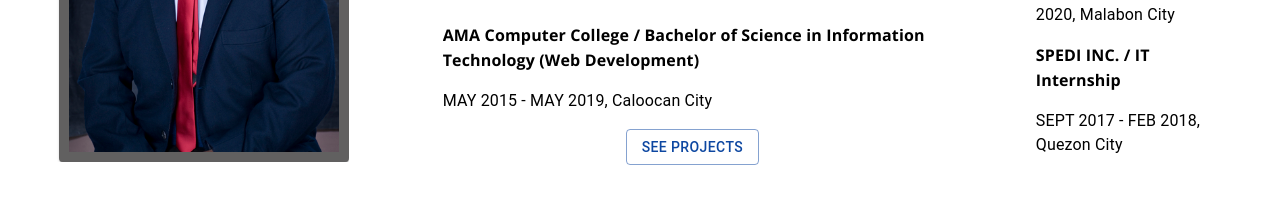
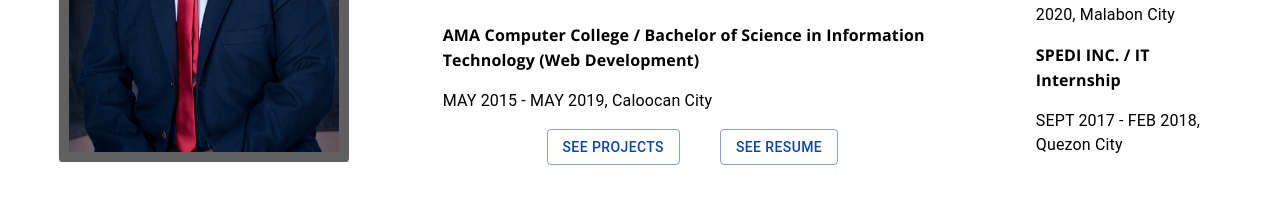
Before and after one commit to Yabetsu16/portfolio, a React (Create React App) app: page / in a window 1280 px wide. Shown: the part 1600-1819 px from the top of the page. Built offline with nearby package versions, Linux system fonts and the light colour scheme.

Commit message:
Fix See Resume button not showing on desktop

```diff
--- a/src/components/About/Profile/ProfilePanel.jsx
+++ b/src/components/About/Profile/ProfilePanel.jsx
@@ -112,6 +112,17 @@ const ProfilePanel = () => {
           >
             See Projects
           </Button>
+          <Button
+            variant="outlined"
+            href="https://docs.google.com/document/d/e/2PACX-1vQjur-wwvYVry6RxhMUjxQZWZ25a5z2IUVU5qvjrw3CE2OTPru04Skt7KEcSv0DzUnX3yr7YDAMQo3N/pub"
+            target="_blank"
+            sx={{
+              color: theme.palette.mode === 'dark' ? 'white' : 'primary',
+              marginLeft: 5
+            }}
+          >
+            See Resume
+          </Button>
         </Box>
       </Grid>
       {/* Experience list for desktop */}
@@ -212,8 +223,10 @@ const ProfilePanel = () => {
           <Button
             variant="outlined"
             href="https://docs.google.com/document/d/e/2PACX-1vQjur-wwvYVry6RxhMUjxQZWZ25a5z2IUVU5qvjrw3CE2OTPru04Skt7KEcSv0DzUnX3yr7YDAMQo3N/pub"
+            target="_blank"
             sx={{
-              color: theme.palette.mode === 'dark' ? 'white' : 'primary'
+              color: theme.palette.mode === 'dark' ? 'white' : 'primary',
+              marginLeft: 5
             }}
           >
             See Resume
```
